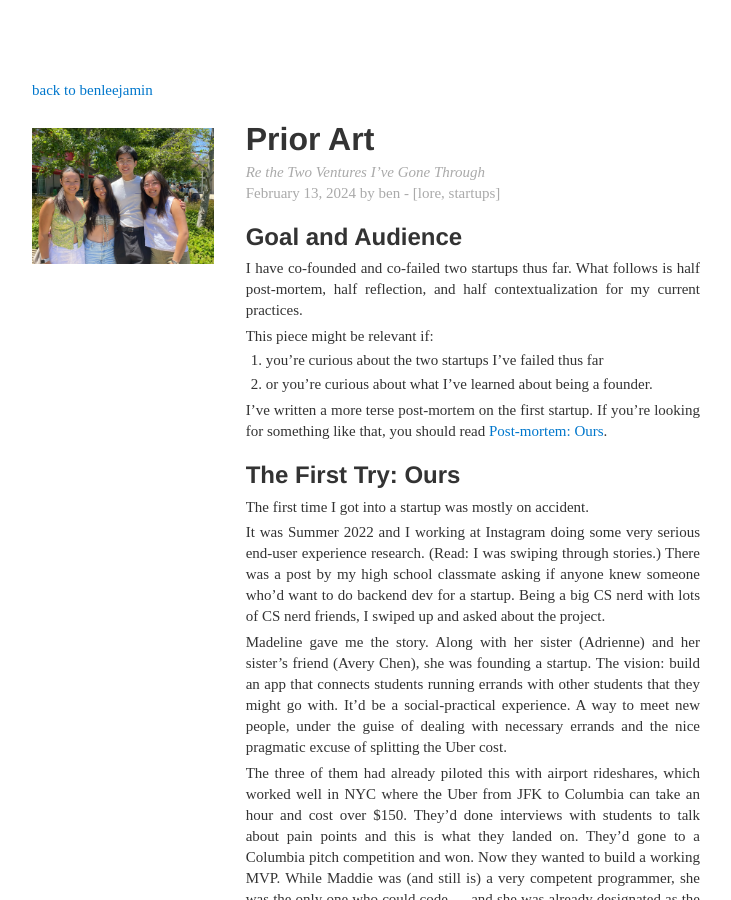
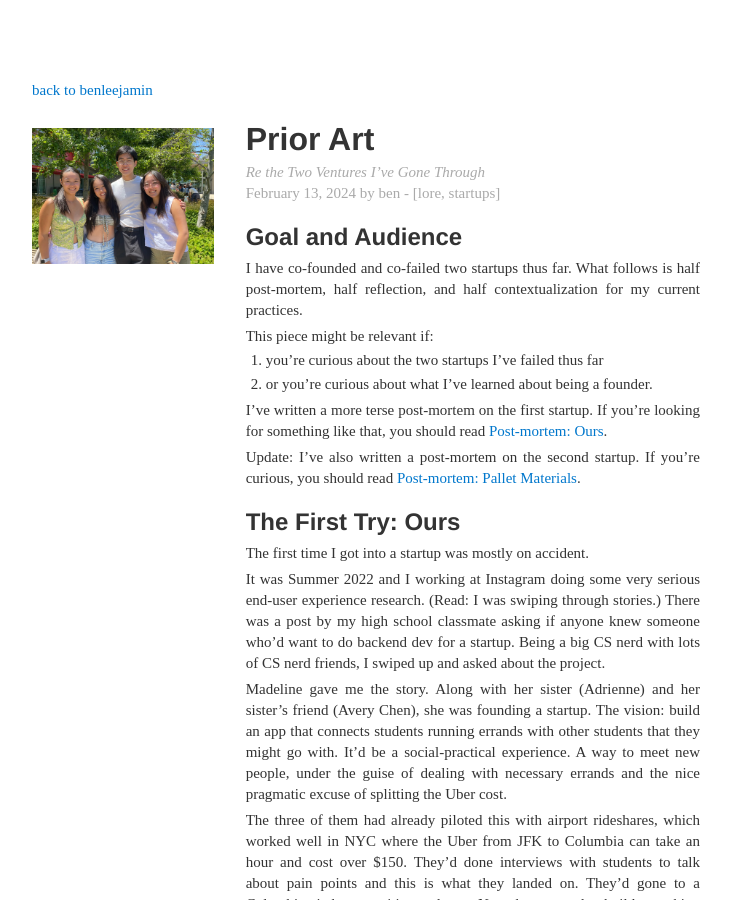
Before and after one commit to BenjaminHLee/BenjaminHLee.github.io, a Jekyll site: the page built from _posts/2024-02-13-prior-art.md, in a window 1280 px wide and 900 px high. Shown: the whole window, without its empty margins (274-1005 px from the left). Built offline with Jekyll 4.4.1, drawn with Linux system fonts in a browser that asks for light colours.

Commit message:
Add link to Pallet post mortem

```diff
--- a/_posts/2024-02-13-prior-art.md
+++ b/_posts/2024-02-13-prior-art.md
@@ -17,6 +17,8 @@ This piece might be relevant if:
 2. or you're curious about what I’ve learned about being a founder.
 
 I've written a more terse post-mortem on the first startup. If you’re looking for something like that, you should read [Post-mortem: Ours]({% post_url 2024-05-05-ours %}).
+
+Update: I've also written a post-mortem on the second startup. If you’re curious, you should read [Post-mortem: Pallet Materials]({% post_url 2024-08-20-pallet-materials %}).
 
 ## The First Try: Ours
 
```
